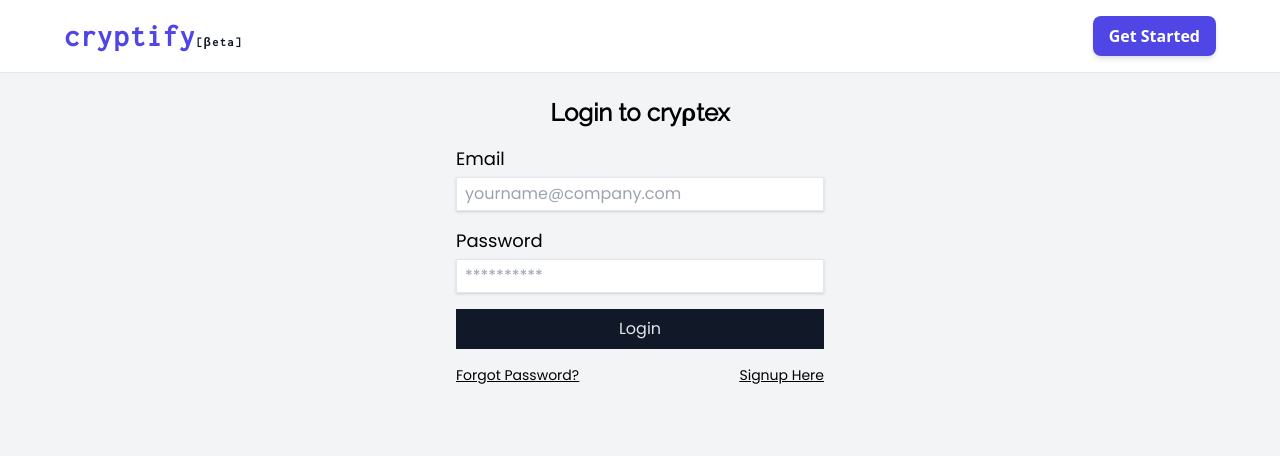
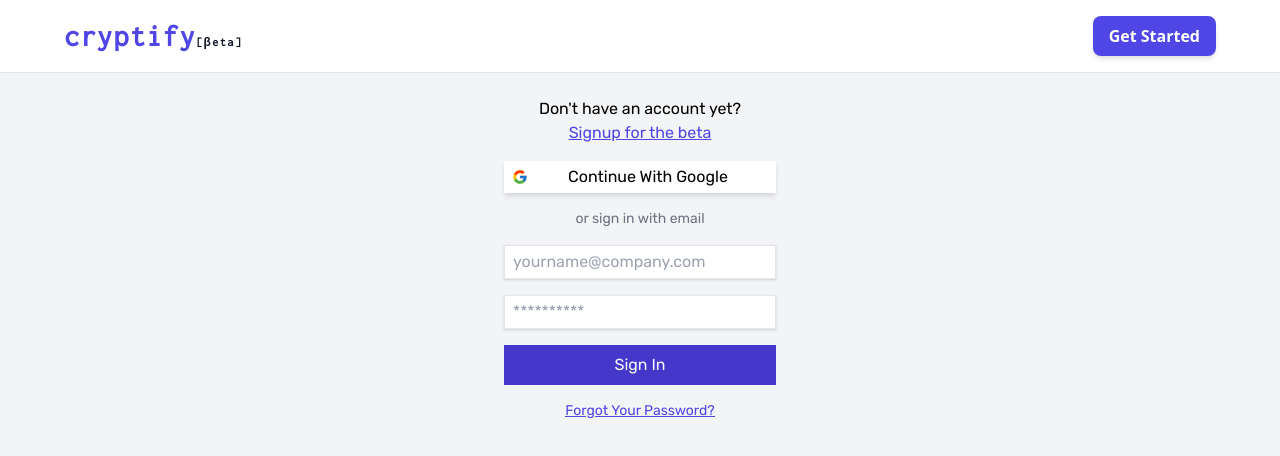
Before and after one commit to shl0k28/graphene-pay, a React (Create React App) app: page /login in a window 1280 px wide. Shown: the top 456 px of the page. Built offline with nearby package versions, Linux system fonts and the light colour scheme; no server answers; what @portis/web3 would draw is missing.

Commit message:
Redesigned Login Page

```diff
--- a/src/components/Form.tsx
+++ b/src/components/Form.tsx
@@ -1,6 +1,7 @@
 import React from 'react'
 import { NavLink, Redirect, useHistory } from 'react-router-dom'
 import { useAuth } from '../context/AuthContext'
+import { FcGoogle } from 'react-icons/fc'
 
 const Form: React.FC = () => {
 
@@ -27,12 +28,23 @@ const Form: React.FC = () => {
 
     return(
         <div className="px-8 py-4 lg:px-16 md:flex md:justify-center">
-            <section className="space-y-4 rounded-md p-2  md:w-1/3" style={{fontFamily:"'Poppins', sans-serif"}}>
-                <h1 style={{fontFamily:"'Raleway', sans-serif"}} className="text-2xl text-center font-bold">
-                    Login to cryρtex
-                </h1>
+            <section className="space-y-4 rounded-md p-2  md:w-1/4" style={{fontFamily:"'Rubik', sans-serif"}}>
+                <div>
+                    <p className="text-center">Don't have an account yet?</p>
+                    <p className="text-indigo-600 text-center underline">Signup for the beta</p>
+                </div>
+                <button className="flex items-center justify-between bg-white px-2 w-full py-1 shadow-md hover:bg-gray-100 hover:text-gray-800">
+                    <div className="justify-start">
+                        <FcGoogle />
+                    </div>
+                    <p className="justify-center">
+                        Continue With Google
+                    </p>
+                    <div></div>
+                </button>
+                <p className="text-center text-gray-500 text-sm">or sign in with email</p>
+                <div className="space-y-4">
                     <div className="space-y-1">
-                    <label htmlFor="email" className="text-lg">Email</label>
                         <div>
                             <input
                                 type="email"
@@ -43,7 +55,6 @@ const Form: React.FC = () => {
                         </div>
                     </div>
                     <div className="space-y-1">
-                    <label htmlFor="password" className="text-lg ">Password</label>
                         <div>
                             <input
                                 type="password"
@@ -55,16 +66,16 @@ const Form: React.FC = () => {
                     </div>
                     <div>
                         <button
-                        className="w-full p-2 bg-gray-900 text-gray-200"
+                            className="w-full p-2 bg-indigo-700 text-gray-50"
                             // @ts-ignore
                             onClick={() => signIn(emailRef.current?.value, passwordRef.current?.value)}
                         >
-                        Login
+                            Sign In
                         </button>
                     </div>
-                <div className="flex items-center justify-between underline">
-                    <NavLink to='/' className="text-sm">Forgot Password?</NavLink>
-                    <NavLink to='/' className="text-sm">Signup Here</NavLink>
+                </div>
+                <div className="flex items-center justify-center underline">
+                    <NavLink to='/' className="text-sm text-indigo-600">Forgot Your Password?</NavLink>
                 </div>
             </section>
         </div>
--- a/src/components/landing/Hero.tsx
+++ b/src/components/landing/Hero.tsx
@@ -1,5 +1,6 @@
 import React from 'react'
 import { openPopupWidget } from 'react-calendly'
+import { NavLink } from 'react-router-dom'
 
 import eth from '../../assets/ethereal_gray.svg'
 
@@ -28,9 +29,9 @@ const Hero: React.FC = () => {
                 </p>
                 <div className="lg:mt-0 lg:flex-shrink-0">
                     <div className="mt-12 inline-flex rounded-md shadow">
-                        <button type="button" className="py-4 px-6  bg-indigo-600 hover:bg-indigo-700 focus:ring-indigo-500 focus:ring-offset-indigo-200 text-white w-full transition ease-in duration-200 text-center text-base font-semibold shadow-md focus:outline-none focus:ring-2 focus:ring-offset-2  rounded-lg ">
+                        <NavLink to='/login' type="button" className="py-4 px-6  bg-indigo-600 hover:bg-indigo-700 focus:ring-indigo-500 focus:ring-offset-indigo-200 text-white w-full transition ease-in duration-200 text-center text-base font-semibold shadow-md focus:outline-none focus:ring-2 focus:ring-offset-2  rounded-lg ">
                             Get Started
-                        </button>
+                        </NavLink>
                     </div>
                     <div className="ml-3 inline-flex rounded-md shadow">
                         <button onClick={openCalendly} type="button" className="py-4 px-6  bg-gray-800 hover:bg-gray-700 focus:ring-gray-500 focus:ring-offset-gray-200 text-white w-full transition ease-in duration-200 text-center text-base font-semibold shadow-md focus:outline-none focus:ring-2 focus:ring-offset-2  rounded-lg ">
--- a/src/components/landing/Navbar.tsx
+++ b/src/components/landing/Navbar.tsx
@@ -21,9 +21,9 @@ const Navbar: React.FC = () => {
             </div>
             <div>
                 {/* <GiHamburgerMenu className="text-xl lg:hidden text-gray-900"/> */}
-                <button type="button" className="py-2 px-4  bg-indigo-600 hover:bg-indigo-700 focus:ring-indigo-500 focus:ring-offset-indigo-200 text-white w-full transition ease-in duration-200 text-center text-base font-semibold shadow-md focus:outline-none focus:ring-2 focus:ring-offset-2  rounded-lg ">
+                <NavLink to='/login' type="button" className="py-2 px-4  bg-indigo-600 hover:bg-indigo-700 focus:ring-indigo-500 focus:ring-offset-indigo-200 text-white w-full transition ease-in duration-200 text-center text-base font-semibold shadow-md focus:outline-none focus:ring-2 focus:ring-offset-2  rounded-lg ">
                     Get Started
-                </button>
+                </NavLink>
             </div>
         </nav>
     )
```
Lines whose indentation alone changed are shown as unchanged.
